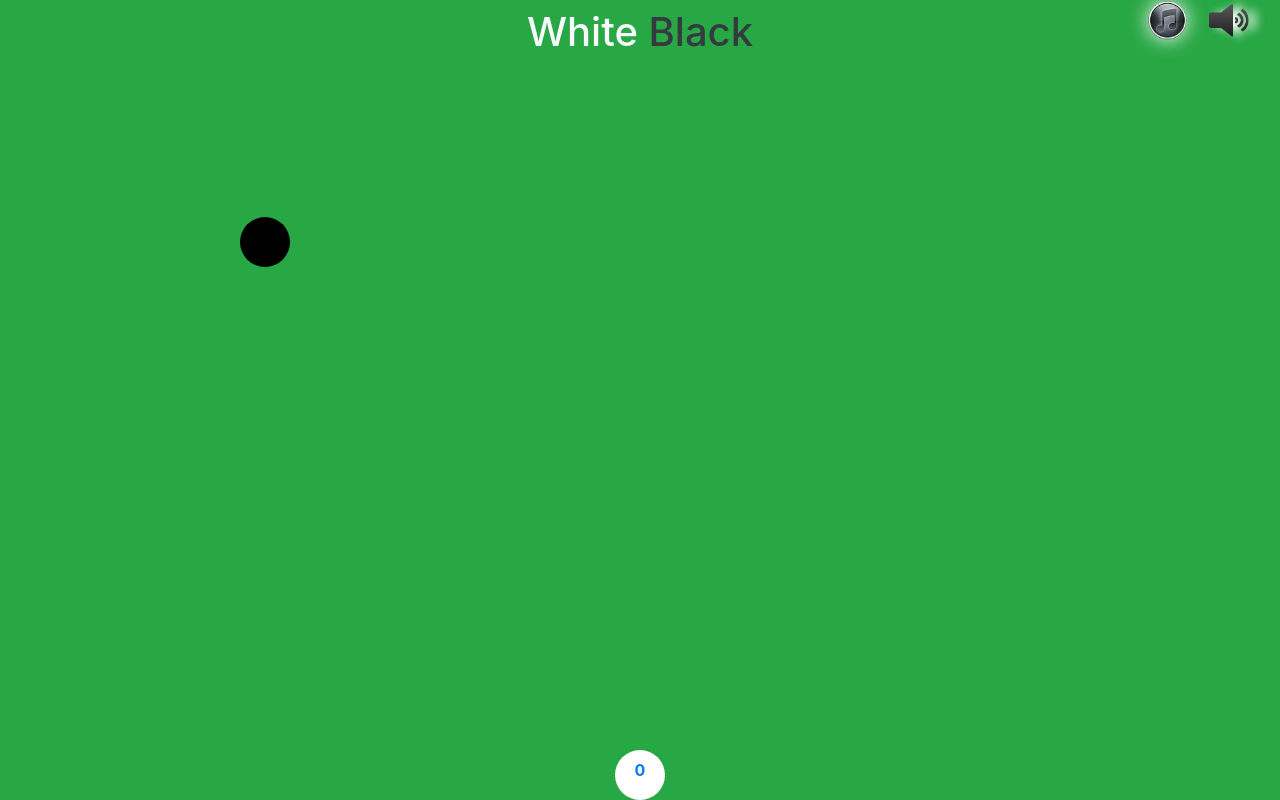
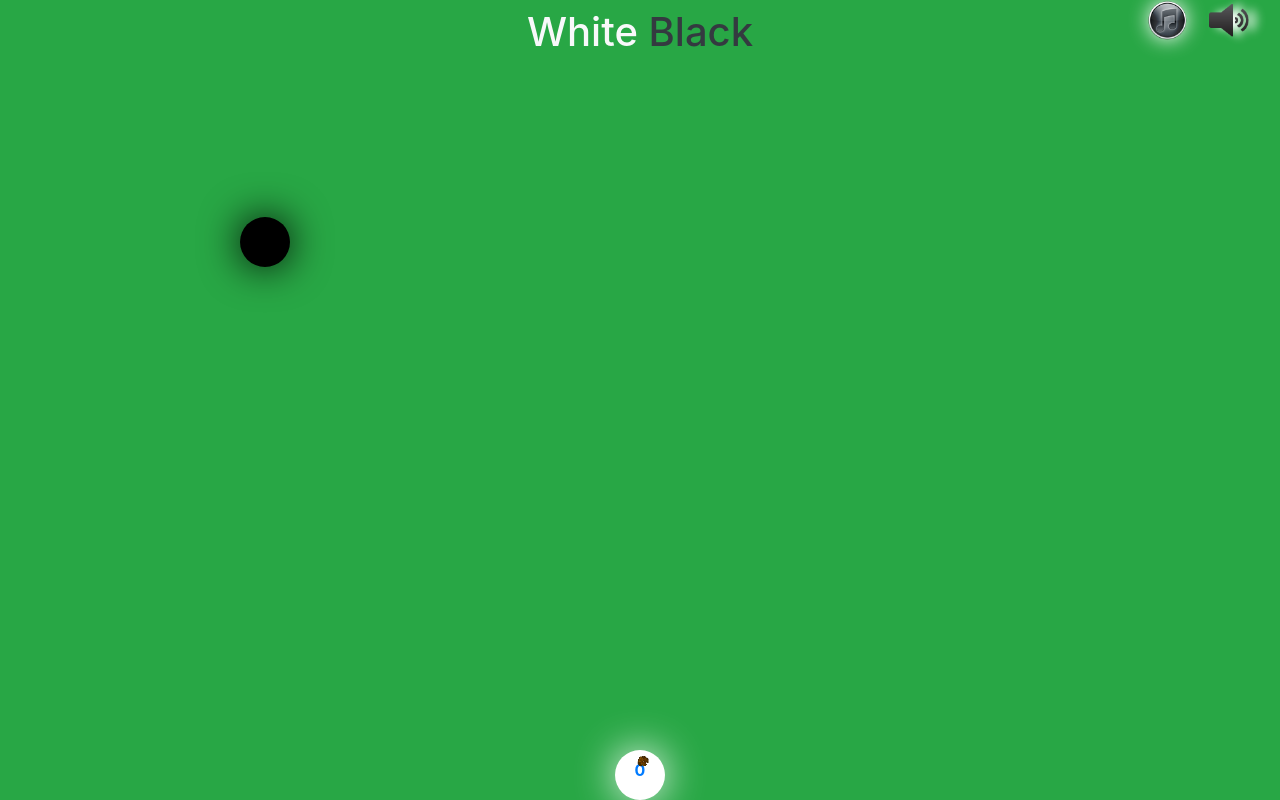
Before and after one commit to rajeshwar229/whiteBlack, a plain HTML site: page index.html in a window 1280 px wide. Both pictures are taken after a click on the button "Play". Drawn offline with Linux system fonts and the light colour scheme.

Commit message:
Add files via upload

```diff
--- a/css/style.css
+++ b/css/style.css
@@ -7,10 +7,19 @@ html,body {
     height:50px;
     border-radius: 100px;
 }
+.ball{
+    filter: drop-shadow(0px 0px 20px #000);
+}
 .hero{
     bottom: 0;
     left: 0;
     right: 0;
+    filter: drop-shadow(0px 0px 20px #fff);
+}
+.hero img{
+    bottom: 0;
+    left: -20%;
+    width: 150%;
 }
 .fixed-right{
     right: 0;
```
